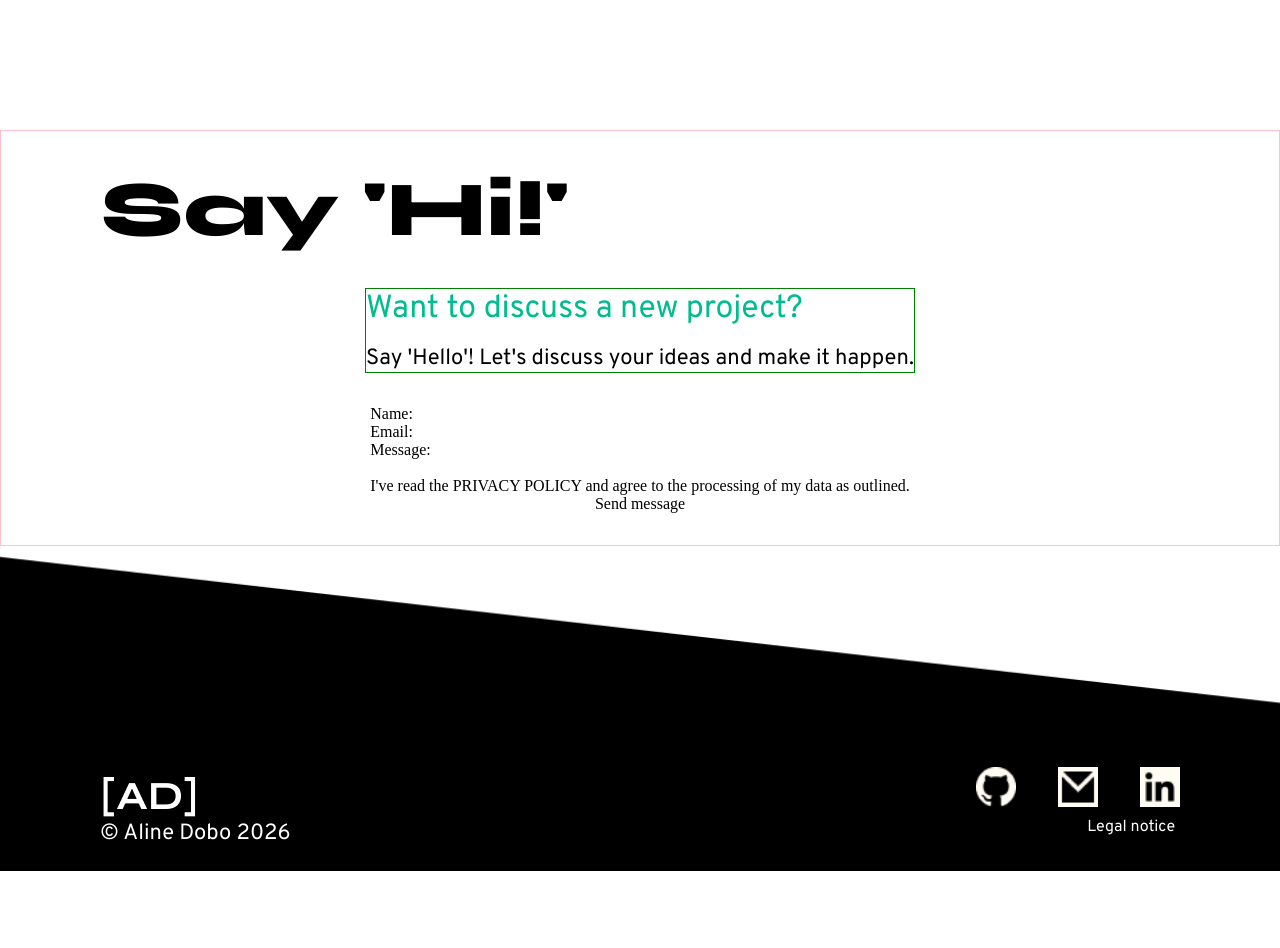
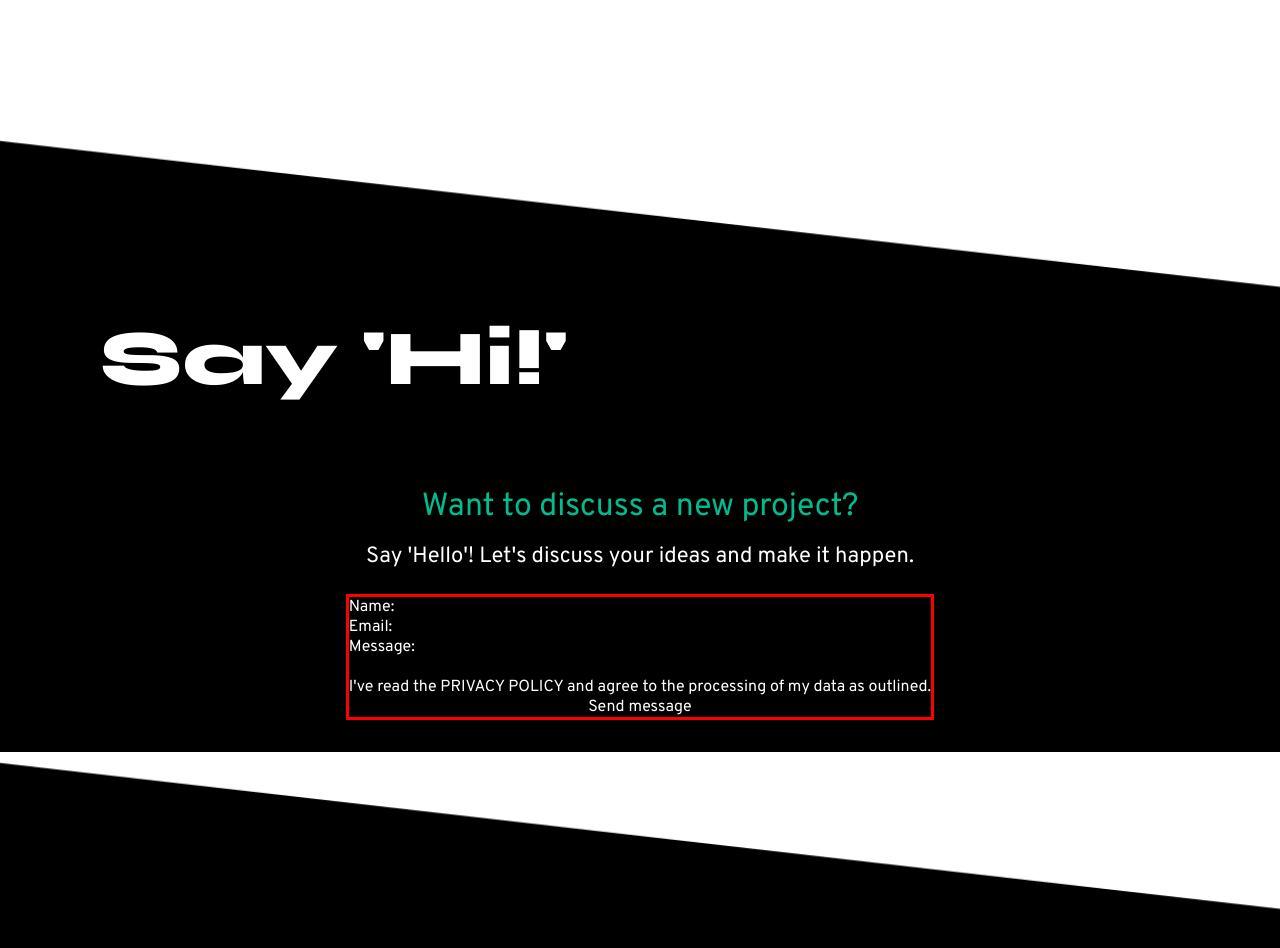
Before and after one commit to alinedobo/da-projekt-portfolio, an Angular app: page / in a window 1280 px wide. Shown: the part 4840-5788 px from the top of the page. Before the commit the page ends 5711 px from the top, so only its background shows below. Built offline with nearby package versions, Linux system fonts and the light colour scheme.

Commit message:
Contact Section: Styling black background

```diff
--- a/public/styles/typography.scss
+++ b/public/styles/typography.scss
@@ -78,3 +78,7 @@ h5{
     font-size: 32px;
     color: variables.$teal;
 }
+
+.white{
+    color: white;
+}
--- a/src/app/component/contact/contact.html
+++ b/src/app/component/contact/contact.html
@@ -1,14 +1,15 @@
 
 
+<div class="content-restriction display-flex-column" id="contact-header">
+    <h2 id="sayhi">Say 'Hi!'</h2>
+</div>
 <div class="content-restriction display-flex-column" id="contact-wrapper">
-    <h2>Say 'Hi!'</h2>
     <div class="display-flex-column" id="contact-form-wrapper">
         <div class="display-flex-column" id="contact-form-header">
             <p class="overpass-32-teal">Want to discuss a new project?</p>
-            <p class="overpass-22">Say 'Hello'! Let's discuss your ideas and make it happen.</p>
+            <p class="overpass-22 white">Say 'Hello'! Let's discuss your ideas and make it happen.</p>
         </div>
-    </div>
-    <form [formGroup]="contactform" id="contact-form" class="display-flex-column" (ngSubmit)="formSubmit()">
+        <form [formGroup]="contactform" id="contact-form" class="display-flex-column overpass-16 white form" (ngSubmit)="formSubmit()">
             <div class="display-flex-row">
                 <label for="name">Name: </label>
                 <input id="name" type="text" formControlName="name">
@@ -28,3 +29,4 @@
             <button type="submit" (click)="formReset()">Send message</button>
         </form>
     </div>
+</div>
--- a/src/app/component/contact/contact.scss
+++ b/src/app/component/contact/contact.scss
@@ -1,23 +1,43 @@
 @use '../../../../public/styles/main' as main;
 
+    #contact-header{
+        width: 100%;
+        height: 325px;
+        background: url("/assets/images/Rectangle-5.png");
+        background-position: center bottom;
+        background-size: cover;
+        position: relative;
+        padding: 100px;
+
+        h2{
+            align-self: flex-start;
+            color: white;
+            position: absolute;
+            bottom: 50px;
+        }
+
+    }
 
 #contact-wrapper{
     width: 100%;
-    border: 1px solid pink;
     align-items: center;
-    padding: 32px 100px;
-    gap: 32px;
-
-    h2{
-        align-self: flex-start;
-    }
+    background-color: black;
 
     #contact-form-wrapper{
+        align-items: center;
+        padding: 32px 100px;
         gap: 24px;
+        width: 100%;
 
         #contact-form-header{
+            align-items: center;
+            background-color: black;
+            width: 100%;
             gap: 16px;
-            border: 1px solid green;
+        }
+
+        .form{
+            border: 3px solid red;
         }
     }
 }
```
Also changed, not shown: public/assets/images/Rectangle-5-big.svg (added). Lines whose indentation alone changed are shown as unchanged.
